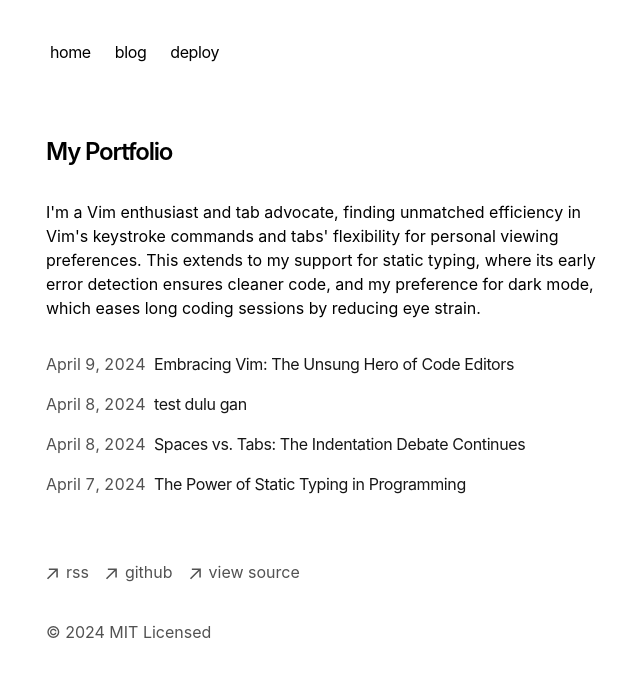
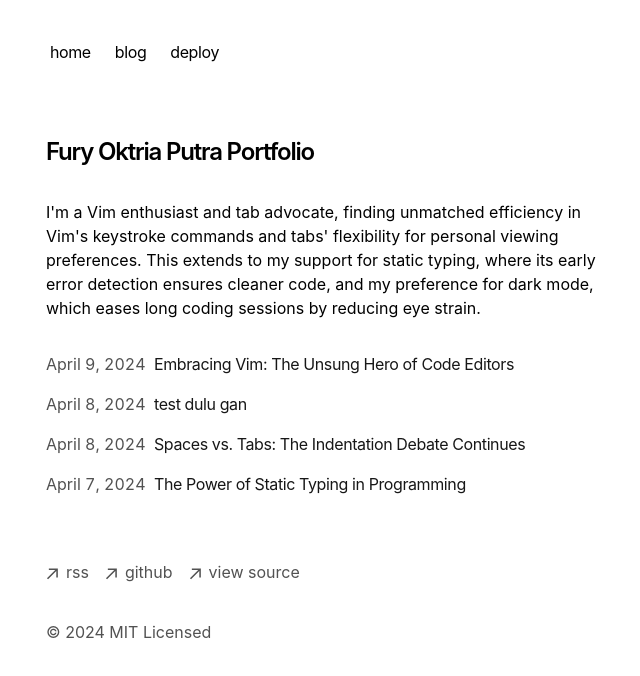
Before and after one commit to furyoktria/fury-web-portfolio, a Next.js app: page / in a window 1280 px wide. Shown: the top 676 px of the page, without its empty margins (306-946 px from the left). Built offline with nearby package versions, Linux system fonts and the light colour scheme.

Commit message:
Update page.tsx
Change into Fury Oktria Putra Portfolio Header

```diff
--- a/app/page.tsx
+++ b/app/page.tsx
@@ -4,7 +4,7 @@ export default function Page() {
   return (
     <section>
       <h1 className="mb-8 text-2xl font-semibold tracking-tighter">
-        My Portfolio
+        Fury Oktria Putra Portfolio
       </h1>
       <p className="mb-4">
         {`I'm a Vim enthusiast and tab advocate, finding unmatched efficiency in
```
